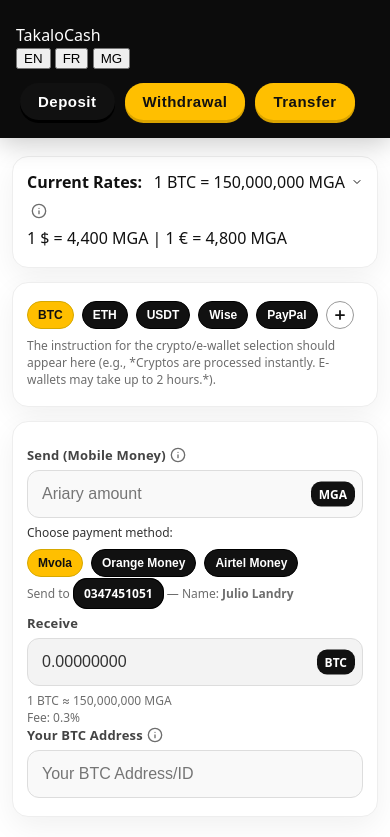
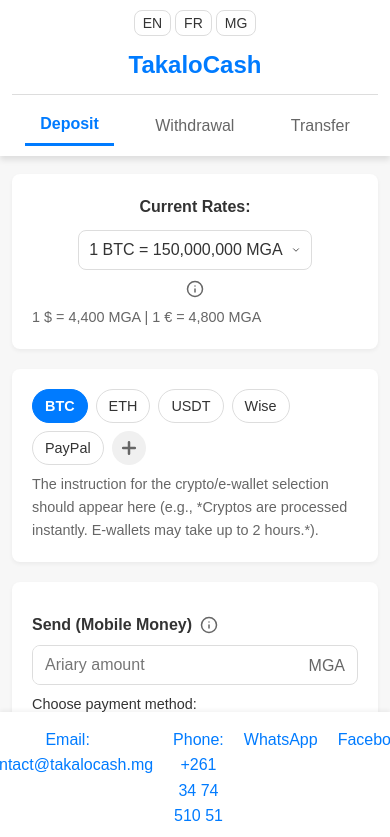
Before and after one commit to JulioLandry/Nouveau-d-part, a plain HTML site: page index.html in a window 390 px wide. Both pictures are taken after a click on the tab "Deposit". Shown: the top 837 px of the page. Drawn offline with Linux system fonts and the light colour scheme.

Commit message:
Refactor CSS for variables and layout adjustments
Updated CSS variables and styles for improved design consistency and responsiveness.

```diff
--- a/style.css
+++ b/style.css
@@ -1,147 +1,497 @@
-:root{
-  --brand:#ffbf00;        /* volamena */
-  --brand-2:#d9a300;
-  --dark:#0c0c0c;
-  --ink:#222;
-  --muted:#6d6d6d;
-  --grey:#f5f5f5;
-  --ok:#16a34a;
-  --danger:#dc2626;
-  --pill:999px;
+/* --- Global Variables and Reset --- */
+:root {
+  --primary-color: #007bff;
+  --text-color: #333;
+  --bg-color: #f7f7f7;
+  --bg-panel: #fff;
+  --bg-hover: #f0f0f0;
+  --border-color: #ddd;
+  --muted-color: #666;
+  --radius: 8px;
+  --font-family: Arial, sans-serif;
 }
-*{box-sizing:border-box}
-body{margin:0;background:#fff;color:#111;font-family:system-ui,-apple-system,Segoe UI,Roboto,Ubuntu,Cantarell,Arial}
-/* ===== Header ===== */
-header{background:#0c0c0c;color:#fff;padding:24px 16px 8px;position:sticky;top:0;z-index:10;box-shadow:0 6px 24px rgba(0,0,0,.2)}
-.topbar{max-width:980px;margin:0 auto;display:flex;align-items:center;justify-content:space-between;gap:12px}
-.brand{display:flex;flex-direction:column}
-.brand .title{font-weight:1000;letter-spacing:.5px;font-size:30px;color:var(--brand)}
-.brand .subtitle{
-  margin-top:6px;display:inline-block;padding:6px 12px;background:#eee;color:#111;
-  border-radius:8px;font-weight:800;letter-spacing:3px;text-transform:lowercase;
-  font-style:italic; text-shadow:0 1px 0 #fff, 0 0 6px rgba(255,191,0,.45);
+
+* {
+  box-sizing: border-box;
+  margin: 0;
+  padding: 0;
 }
-.flags{display:flex;gap:8px}
-.flag{width:28px;height:18px;border-radius:3px;overflow:hidden;cursor:pointer;border:1px solid #0003;background:#fff}
-.lang-active{outline:2px solid var(--brand)}
-.tabs{max-width:980px;margin:14px auto 0;display:flex;gap:10px;flex-wrap:wrap;padding:0 4px 10px}
-.tab{background:var(--brand);border:none;color:#111;font-weight:900;padding:10px 18px;border-radius:var(--pill);cursor:pointer;letter-spacing:.5px;font-size:15px;box-shadow:0 3px 0 var(--brand-2)}
-.tab[aria-selected="true"]{background:#111;color:#fff;box-shadow:0 3px 0 #000}
-main{max-width:980px;margin:18px auto;padding:0 12px 80px}
 
-/* ===== common UI ===== */
-.panel{background:#fff;border:1px solid #eee;border-radius:16px;padding:14px 14px 18px;box-shadow:0 10px 30px rgba(0,0,0,.06);margin-bottom:14px}
-.label{font-size:13px;color:#444;margin-bottom:6px;font-weight:800;letter-spacing:.2px; display: flex; align-items: center;}
-.field{position:relative}
-.field input, .field select, .field textarea{
-  width:100%;padding:14px;border-radius:12px;border:1px solid #ddd;background:#f9f9f9;font-size:16px;outline:none
+body {
+  font-family: var(--font-family);
+  background-color: var(--bg-color);
+  color: var(--text-color);
+  line-height: 1.6;
 }
-.field input[readonly]{background:#f3f3f3;color:#333;cursor:not-allowed}
-.suffix{position:absolute;right:8px;top:50%;transform:translateY(-50%);font-size:12px;font-weight:800;background:#111;color:#fff;border-radius:10px;padding:4px 8px}
-/* Prefix removed as MGA moved to suffix */
-.grid{display:grid;grid-template-columns:1fr;gap:12px}
-@media(min-width:760px){.grid{grid-template-columns:1fr 1fr}}
-.note{font-size:12px;color:#333;margin-top:6px}
-.muted{color:var(--muted)}
-.row{display:flex;gap:10px;align-items:center}
-.pay-opts, .unified-strip{display:flex;gap:8px;flex-wrap:wrap;align-items:center;margin:8px 0 8px}
 
-/* Unified strip is now a panel right below rates, above the transaction form */
-.unified-strip-panel { margin-top: 0; padding-top: 10px; }
+/* --- Header and Tabs --- */
+header {
+  position: sticky;
+  top: 0;
+  z-index: 10;
+  background-color: var(--bg-panel);
+  box-shadow: 0 4px 6px rgba(0, 0, 0, 0.1);
+  padding: 10px 0;
+}
 
-.chip, .paybtn, .ewbtn{
-  padding:6px 10px;border-radius:14px;background:#111;color:#fff;font-weight:700;font-size:12px;cursor:pointer;border:1px solid #000;user-select:none
+.header-content {
+    display: flex;
+    align-items: center;
+    max-width: 980px;
+    margin: 0 auto;
+    padding: 0 12px;
+    justify-content: space-between;
 }
-.chip[aria-pressed="true"], .paybtn[aria-pressed="true"], .ewbtn[aria-pressed="true"]{background:var(--brand);color:#111;border-color:#d6a800}
-.checkbox{display:flex;gap:8px;align-items:flex-start;margin-top:6px}
-.actions{display:flex;gap:10px;align-items:center;margin-top:10px}
-.btn{border:none;border-radius:16px;padding:12px 16px;font-weight:900;cursor:pointer}
-.btn-primary{background:var(--brand);color:#111}
-.btn-primary:disabled{opacity:.5;cursor:not-allowed}
-.btn-ghost{background:#000;color:#fff}
-.copybtn{border:none;border-radius:10px;padding:10px 12px;background:#111;color:#fff;cursor:pointer;font-weight:800}
 
-/* Crypto selector (Dropdown) */
-.crypto-selector { position: relative; display: inline-block; }
-.crypto-selector-btn { display: flex; align-items: center; gap: 6px; cursor: pointer; }
-.crypto-selector-btn .arrow { transition: transform 0.2s; }
-.crypto-selector-btn.open .arrow { transform: rotate(180deg); }
+.logo {
+  font-size: 1.5em;
+  font-weight: bold;
+  color: var(--primary-color);
+  margin-right: 20px;
+}
+
+.tabs {
+  display: flex;
+  margin-left: 12px;
+}
+
+.tab {
+  background: none;
+  border: none;
+  padding: 10px 15px;
+  cursor: pointer;
+  font-size: 1em;
+  font-weight: 500;
+  color: var(--muted-color);
+  transition: color 0.2s, border-bottom 0.2s;
+}
+
+.tab:hover {
+  color: var(--text-color);
+}
+
+.tab[aria-selected="true"] {
+  color: var(--primary-color);
+  border-bottom: 3px solid var(--primary-color);
+  font-weight: 600;
+}
+
+/* --- NEW: Language Switcher Styling --- */
+.lang-bar {
+    display: flex;
+    gap: 4px;
+    /* Move to the left of the tabs */
+    margin-left: auto;
+    margin-right: 12px;
+}
+
+.lang-btn {
+    padding: 4px 8px;
+    background: none;
+    border: 1px solid var(--border-color);
+    border-radius: var(--radius);
+    color: var(--text-color);
+    cursor: pointer;
+    font-size: 14px;
+    font-weight: 500;
+    transition: all 0.2s ease;
+}
+
+.lang-btn:hover {
+    background: var(--bg-hover);
+}
+
+.lang-btn.active {
+    background: var(--primary-color);
+    border-color: var(--primary-color);
+    color: #fff;
+}
+
+/* --- Main Content and Panels --- */
+main {
+  max-width: 980px;
+  margin: 18px auto;
+  padding: 0 12px 80px;
+}
+
+.panel {
+  background-color: var(--bg-panel);
+  padding: 20px;
+  border-radius: var(--radius);
+  box-shadow: 0 2px 4px rgba(0, 0, 0, 0.05);
+  margin-bottom: 20px;
+}
+
+.label {
+  font-weight: bold;
+  margin-bottom: 8px;
+  display: flex;
+  align-items: center;
+  gap: 8px;
+}
+
+.note {
+  font-size: 0.9em;
+  margin-top: 8px;
+}
+
+.muted {
+  color: var(--muted-color);
+}
+
+.grid {
+  display: grid;
+  grid-template-columns: 1fr 1fr;
+  gap: 20px;
+}
+
+/* --- Form Fields --- */
+.field {
+  display: flex;
+  align-items: center;
+  border: 1px solid var(--border-color);
+  border-radius: var(--radius);
+  overflow: hidden;
+  background-color: #fff;
+}
+
+.field input {
+  flex-grow: 1;
+  border: none;
+  padding: 10px 12px;
+  font-size: 1em;
+  outline: none;
+  color: var(--text-color);
+}
+
+.field .suffix {
+  padding: 0 12px;
+  color: var(--muted-color);
+  font-weight: 500;
+  white-space: nowrap;
+}
+
+/* --- Buttons and Icons --- */
+.btn {
+  background-color: var(--primary-color);
+  color: #fff;
+  border: none;
+  border-radius: var(--radius);
+  padding: 10px 20px;
+  cursor: pointer;
+  font-size: 1em;
+  font-weight: bold;
+  transition: background-color 0.2s;
+}
+
+.btn:hover {
+  background-color: #0056b3;
+}
+
+.btn-ghost {
+  background: none;
+  color: var(--primary-color);
+  border: 1px solid var(--primary-color);
+  padding: 8px 15px;
+  cursor: pointer;
+  border-radius: var(--radius);
+  margin-left: 10px;
+}
+
+.row {
+    display: flex;
+    align-items: center;
+    gap: 10px;
+}
+
+.info-icon {
+  width: 18px;
+  height: 18px;
+  border: none;
+  background: none;
+  color: var(--muted-color);
+  cursor: help;
+  padding: 0;
+}
+.info-icon svg {
+    width: 100%;
+    height: 100%;
+}
+
+/* --- Rates Panel --- */
+#rates-panel b {
+    color: var(--text-color);
+}
+
+.crypto-selector {
+    position: relative;
+}
+
+.crypto-selector-btn {
+    cursor: pointer;
+    padding: 6px 10px;
+    border: 1px solid var(--border-color);
+    border-radius: var(--radius);
+    display: flex;
+    align-items: center;
+    gap: 8px;
+    transition: background-color 0.2s;
+}
+
+.crypto-selector-btn:hover {
+    background: var(--bg-hover);
+}
+
+.crypto-selector-btn .arrow {
+    width: 10px;
+    height: 10px;
+    transition: transform 0.2s;
+}
+
+.crypto-selector-btn.open .arrow {
+    transform: rotate(180deg);
+}
+
 .crypto-dropdown {
-  position: absolute; top: 100%; left: 0; background: white; border: 1px solid #ddd;
-  border-radius: 8px; box-shadow: 0 4px 12px rgba(0,0,0,0.1); z-index: 100;
-  max-height: 300px; overflow-y: auto; display: none; width: 200px;
+    position: absolute;
+    top: 100%;
+    right: 0;
+    width: 250px;
+    background-color: var(--bg-panel);
+    border: 1px solid var(--border-color);
+    border-radius: var(--radius);
+    box-shadow: 0 4px 12px rgba(0, 0, 0, 0.1);
+    z-index: 20;
+    margin-top: 5px;
+    display: none;
+    max-height: 250px;
+    overflow-y: auto;
 }
-.crypto-dropdown.open { display: block; }
-.crypto-item { padding: 8px 12px; cursor: pointer; display: flex; justify-content: space-between; align-items: center; }
-.crypto-item:hover { background: #f5f5f5; }
-.crypto-item.active { background: #ffbf0022; }
-.crypto-rate { font-size: 12px; color: #666; }
 
-/* Inline Expander Button */
+.crypto-dropdown.open {
+    display: block;
+}
+
+.crypto-item {
+    padding: 10px 15px;
+    cursor: pointer;
+    display: flex;
+    justify-content: space-between;
+    align-items: center;
+}
+
+.crypto-item:hover, .crypto-item.active {
+    background-color: var(--bg-hover);
+}
+
+.crypto-rate {
+    font-size: 0.9em;
+    color: var(--primary-color);
+    font-weight: bold;
+}
+
+.rate-fiat-line {
+    font-size: 0.9em;
+    color: var(--muted-color);
+    margin-top: 10px;
+}
+
+/* --- Selection Strips (Unified Strip) --- */
+.unified-strip-panel .label {
+    margin-bottom: 12px;
+}
+
+.unified-strip {
+    display: flex;
+    flex-wrap: wrap;
+    gap: 8px;
+    margin-bottom: 8px;
+}
+
+.chip, .ewbtn {
+    padding: 8px 12px;
+    border: 1px solid var(--border-color);
+    border-radius: 20px;
+    background-color: var(--bg-panel);
+    color: var(--text-color);
+    cursor: pointer;
+    font-size: 0.9em;
+    transition: all 0.2s;
+    white-space: nowrap;
+}
+
+.chip[aria-pressed="true"], .ewbtn[aria-pressed="true"] {
+    background-color: var(--primary-color);
+    border-color: var(--primary-color);
+    color: #fff;
+    font-weight: bold;
+}
+
+.chip:hover:not([aria-pressed="true"]), .ewbtn:hover:not([aria-pressed="true"]) {
+    background-color: var(--bg-hover);
+}
+
 .expand-inline-btn {
-    display: inline-flex;
+    width: 34px;
+    height: 34px;
+    border-radius: 50%;
+    background: var(--bg-hover);
+    border: none;
+    color: var(--muted-color);
+    cursor: pointer;
+    transition: transform 0.2s;
+    display: flex;
     align-items: center;
     justify-content: center;
-    width: 28px;
-    height: 28px;
-    padding: 0;
-    border-radius: 50%;
-    border: 1px solid #999;
-    background: #fff;
-    color: #111;
-    cursor: pointer;
-    font-size: 16px;
-    line-height: 1;
+}
+.expand-inline-btn svg {
+    width: 20px;
+    height: 20px;
     transition: transform 0.2s;
 }
-.expand-inline-btn.open {
-    transform: rotate(45deg);
-    border-color: var(--danger);
-    color: var(--danger);
+
+.expand-inline-btn.open svg {
+    transform: rotate(45deg); /* Simple 'X' effect */
 }
-.expand-inline-btn svg { width: 14px; height: 14px; }
 
-/* Info Icon */
-.info-icon {
+/* --- Deposit Payment Options --- */
+.pay-opts {
+    display: flex;
+    gap: 10px;
+    margin-top: 5px;
+}
+
+.paybtn {
+    padding: 8px 15px;
+    border: 1px solid var(--border-color);
+    border-radius: var(--radius);
+    background: none;
+    cursor: pointer;
+    font-weight: 500;
+    color: var(--text-color);
+}
+
+.paybtn[aria-pressed="true"] {
+    background-color: var(--primary-color);
+    color: #fff;
+    border-color: var(--primary-color);
+}
+
+/* --- Withdrawal Wallet Icon --- */
+.select-wallet-btn {
     background: none;
     border: none;
-  color: var(--muted);
-  cursor: pointer;
-  padding: 0;
-  display: inline-flex;
-  align-items: center;
-  margin-left: 4px;
+    color: var(--primary-color) !important;
+    font-weight: bold;
+    cursor: default; /* Not clickable for selection */
+    padding: 0 12px;
+    white-space: nowrap;
 }
-.info-icon svg { width: 16px; height: 16px; }
 
-/* Wallet Selector for Withdrawal */
-.select-wallet-btn {
-  background: #eee;
-  border: 1px solid #ddd;
-  color: #333;
-  font-weight: bold;
-  cursor: pointer;
-  padding: 4px 10px;
-  border-radius: 8px;
-  min-width: 40px;
+/* --- Footer --- */
+footer {
+    position: fixed;
+    bottom: 0;
+    left: 0;
+    width: 100%;
+    background-color: var(--bg-panel);
+    box-shadow: 0 -2px 4px rgba(0, 0, 0, 0.05);
+    z-index: 10;
+    padding: 15px 0;
     text-align: center;
 }
 
-/* Toast & confirm */
-.toast{position:fixed;left:50%;bottom:24px;transform:translateX(-50%);background:#111;color:#fff;padding:12px 16px;border-radius:10px;box-shadow:0 8px 20px rgba(0,0,0,.25);display:none;z-index:50}
-.toast.show{display:block}
-dialog{border:none;border-radius:16px;padding:18px;max-width:720px;width:92%}
-dialog::backdrop{background:rgba(0,0,0,.5)}
+.contact-bar {
+    max-width: 980px;
+    margin: 0 auto;
+    display: flex;
+    justify-content: center;
+    gap: 20px;
+}
 
-/* ===== footer ===== */
-footer{background:#111;color:#fff;padding:24px 12px 40px}
-.footer-wrap{max-width:980px;margin:0 auto}
-.contact-title{font-weight:1000;letter-spacing:.3px;margin-bottom:8px}
-.cta{display:flex;gap:12px;flex-wrap:wrap}
-.ctaitem{display:inline-flex;align-items:center;gap:8px;background:#fff;color:#111;border-radius:12px;padding:8px 12px;font-weight:900;cursor:pointer}
-.ctaitem[data-kind="fb"]{background:#1877f2;color:#fff}
-.ctaitem[data-kind="wa"]{background:#25D366;color:#fff}
-.ctaitem svg{width:18px;height:18px}
-.legal{display:flex;gap:12px;flex-wrap:wrap;margin-top:14px}
-.legal a{color:#9ad3ff;text-decoration:underline;cursor:pointer}
-.copy{font-size:12px;color:#ddd;margin-top:12px}
+.contact-bar a {
+    color: var(--primary-color);
+    text-decoration: none;
+    font-weight: 500;
+}
+
+/* --- Toast Notification --- */
+#toast {
+    visibility: hidden;
+    min-width: 250px;
+    background-color: #333;
+    color: #fff;
+    text-align: center;
+    border-radius: 6px;
+    padding: 16px;
+    position: fixed;
+    z-index: 30;
+    left: 50%;
+    bottom: 30px;
+    transform: translateX(-50%);
+    font-size: 17px;
+}
+
+#toast.show {
+    visibility: visible;
+    -webkit-animation: fadein 0.5s, fadeout 0.5s 2s;
+    animation: fadein 0.5s, fadeout 0.5s 2s;
+}
+
+@-webkit-keyframes fadein {
+    from {bottom: 0; opacity: 0;}
+    to {bottom: 30px; opacity: 1;}
+}
+
+@keyframes fadein {
+    from {bottom: 0; opacity: 0;}
+    to {bottom: 30px; opacity: 1;}
+}
+
+@-webkit-keyframes fadeout {
+    from {bottom: 30px; opacity: 1;}
+    to {bottom: 0; opacity: 0;}
+}
+
+@keyframes fadeout {
+    from {bottom: 30px; opacity: 1;}
+    to {bottom: 0; opacity: 0;}
+}
+
+/* --- Mobile Adjustments --- */
+@media (max-width: 768px) {
+    .header-content {
+        flex-wrap: wrap;
+        justify-content: center;
+    }
+    .logo {
+        margin-right: 0;
+        margin-bottom: 10px;
+        width: 100%;
+        text-align: center;
+    }
+    .lang-bar {
+        order: -1; /* Move language bar above tabs */
+        width: 100%;
+        justify-content: center;
+        margin: 0 0 10px 0;
+    }
+    .tabs {
+        margin-left: 0;
+        width: 100%;
+        justify-content: space-around;
+        border-top: 1px solid var(--border-color);
+        padding-top: 10px;
+    }
+    .grid {
+        grid-template-columns: 1fr;
+    }
+    .row {
+        flex-direction: column;
+        align-items: stretch;
+    }
+    .btn-ghost {
+        margin-left: 0;
+        margin-top: 10px;
+    }
+}
```
Lines whose indentation alone changed are shown as unchanged.
